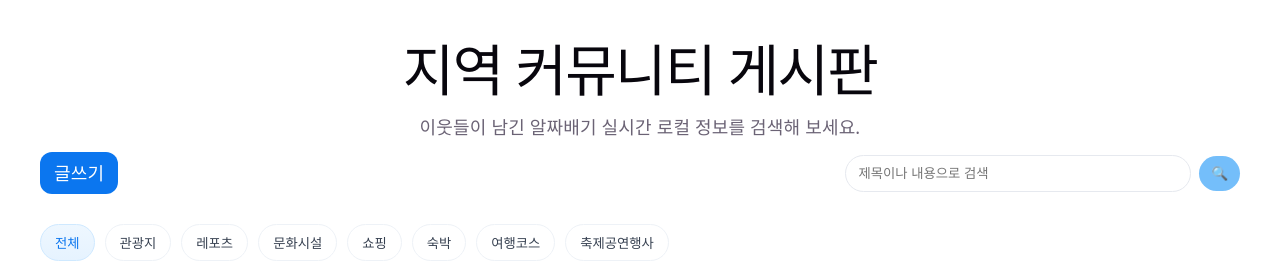
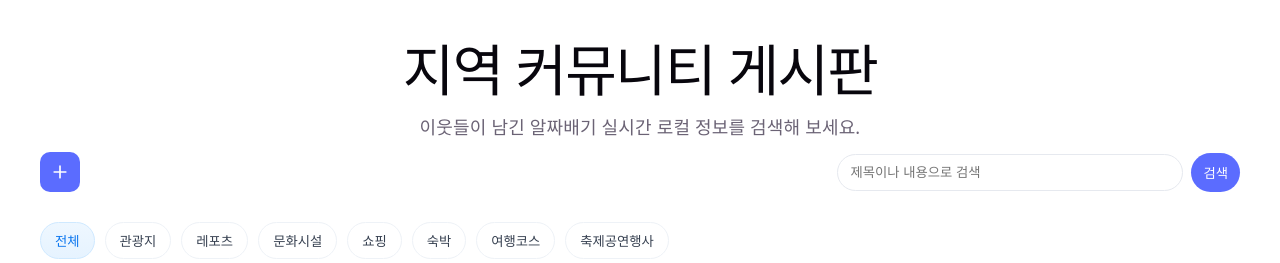
Before and after one commit to l980l/TeamPJT_1, a Vue app in the folder LocalHub/: page /board in a window 1280 px wide. Shown: the top 263 px of the page. Built offline with nearby package versions, Linux system fonts and the light colour scheme; no server answers; a web font is replaced by a local one.

Commit message:
feature: 게시글 등록 페이지의 좌우여백 수정, 카테고리 수정. 게시판의 글쓰기, 검색 버튼 디자인 수정

```diff
--- a/LocalHub/src/views/BoardEditor.vue
+++ b/LocalHub/src/views/BoardEditor.vue
@@ -6,7 +6,7 @@ const route = useRoute()
 const router = useRouter()
 const id = route.query.id || null
 
-const categories = ['관광지','맛집','축제행사','꿀팁정보']
+const categories = ['관광지','레포츠','문화시설','쇼핑','숙박','여행코스','축제공연행사']
 
 const category = ref(route.query.category || categories[0])
 const title = ref('')
@@ -137,8 +137,18 @@ onMounted(loadExisting)
 </template>
 
 <style scoped>
-.editor { max-width:900px; margin:28px auto; padding:16px; }
-.card { background:#fff; border-radius:12px; padding:20px; border:1px solid #eef2f7; box-shadow:0 8px 20px rgba(12,20,40,0.04); }
+.editor {
+  box-sizing: border-box;
+  width: 100%;
+  max-width: 100%;
+  margin: 0;
+  padding: 24px;
+}
+.card {
+  width: 100%;
+  max-width: none;
+  border-radius: 12px;
+}
 .label { display:block; margin:12px 0 6px; font-weight:700; color:#334155; }
 input, textarea { width:100%; padding:10px 12px; border-radius:8px; border:1px solid #e6e9ef; }
 .category-row { display:flex; gap:8px; margin-bottom:8px; flex-wrap:wrap; }
--- a/LocalHub/src/views/BoardPage.vue
+++ b/LocalHub/src/views/BoardPage.vue
@@ -85,11 +85,15 @@ watch([category, page], loadBoards)
       </div>
 
       <div class="hero-search-row">
-        <router-link to="/new" class="create-btn">글쓰기</router-link>
+        <router-link to="/new" class="create-btn" aria-label="글쓰기">
+          <svg width="20" height="20" viewBox="0 0 24 24" fill="none" aria-hidden="true">
+            <path d="M12 5v14M5 12h14" stroke="currentColor" stroke-width="2" stroke-linecap="round" stroke-linejoin="round"/>
+          </svg>
+        </router-link>
 
         <div class="search-wrap">
           <input v-model="q" @keyup.enter="onSearch" placeholder="제목이나 내용으로 검색" />
-          <button @click="onSearch" class="search-btn">🔍</button>
+          <button @click="onSearch" class="search-btn">검색</button>
         </div>
       </div>
     </header>
@@ -172,16 +176,23 @@ watch([category, page], loadBoards)
 }
 
 .create-btn {
-  background: #0b76ef;
-  color: #fff;
-  padding: 8px 14px;
-  border-radius: 12px;
-  text-decoration: none;
-  font-weight: 700;
+  width: 40px;
+  height: 40px;
+  padding: 0;
   display: inline-flex;
   align-items: center;
-  gap: 8px;
+  justify-content: center;
+  background: #5b6cff;
+  color: #fff;
+  border-radius: 10px;
+  text-decoration: none;
+  border: none;
+  cursor: pointer;
 }
+
+.create-btn svg { display: block; }
+
+.create-btn:hover { background: #5b6bffab; }
 
 /* 검색 래퍼는 원래 스타일 유지 (너비 조절) */
 .search-wrap {
@@ -201,7 +212,7 @@ watch([category, page], loadBoards)
 }
 
 .search-btn {
-  background: #3da4f8b6;
+  background: #5b6cff;
   color: #fff;
   border: none;
   padding: 10px 12px;
```
